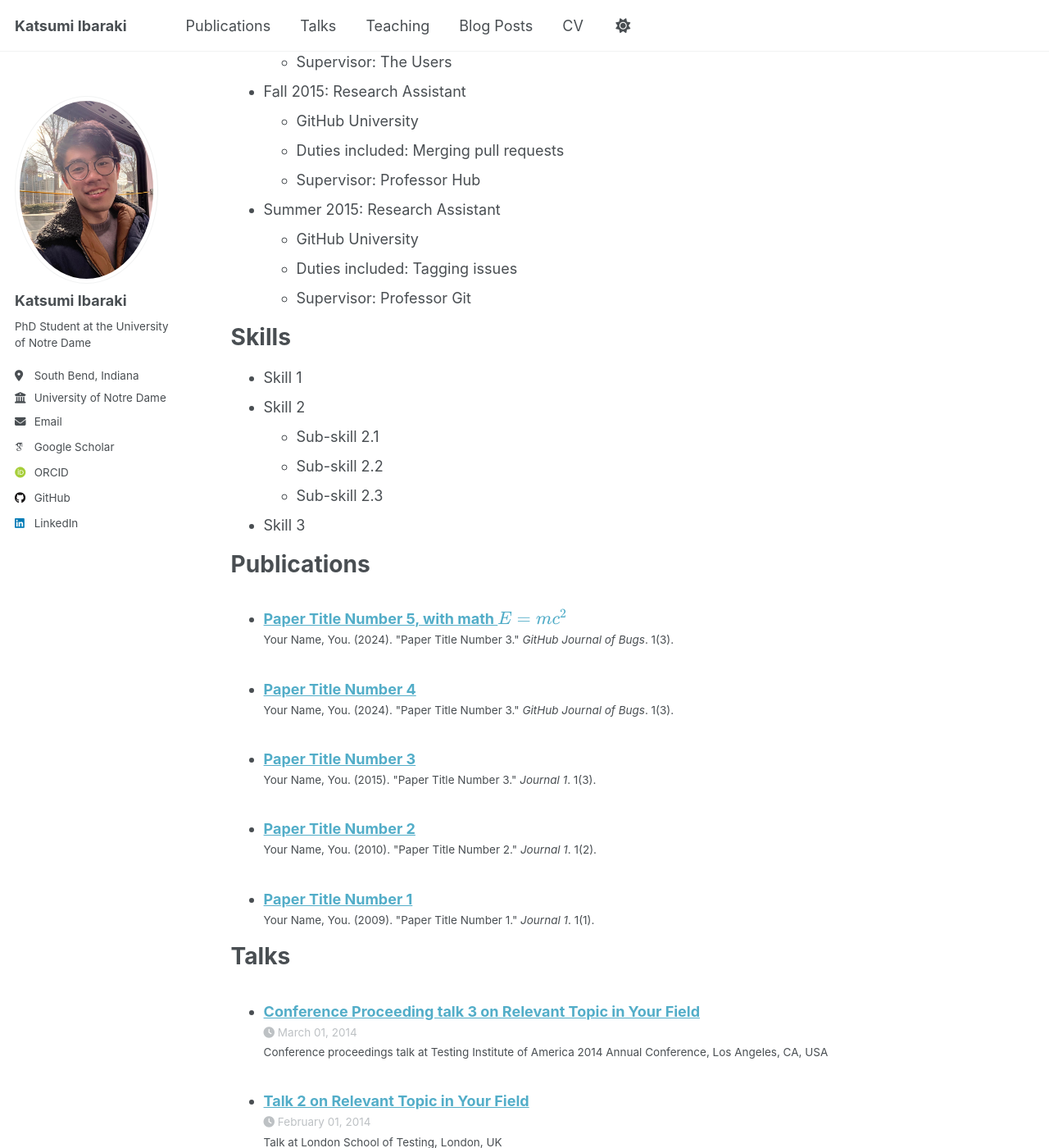
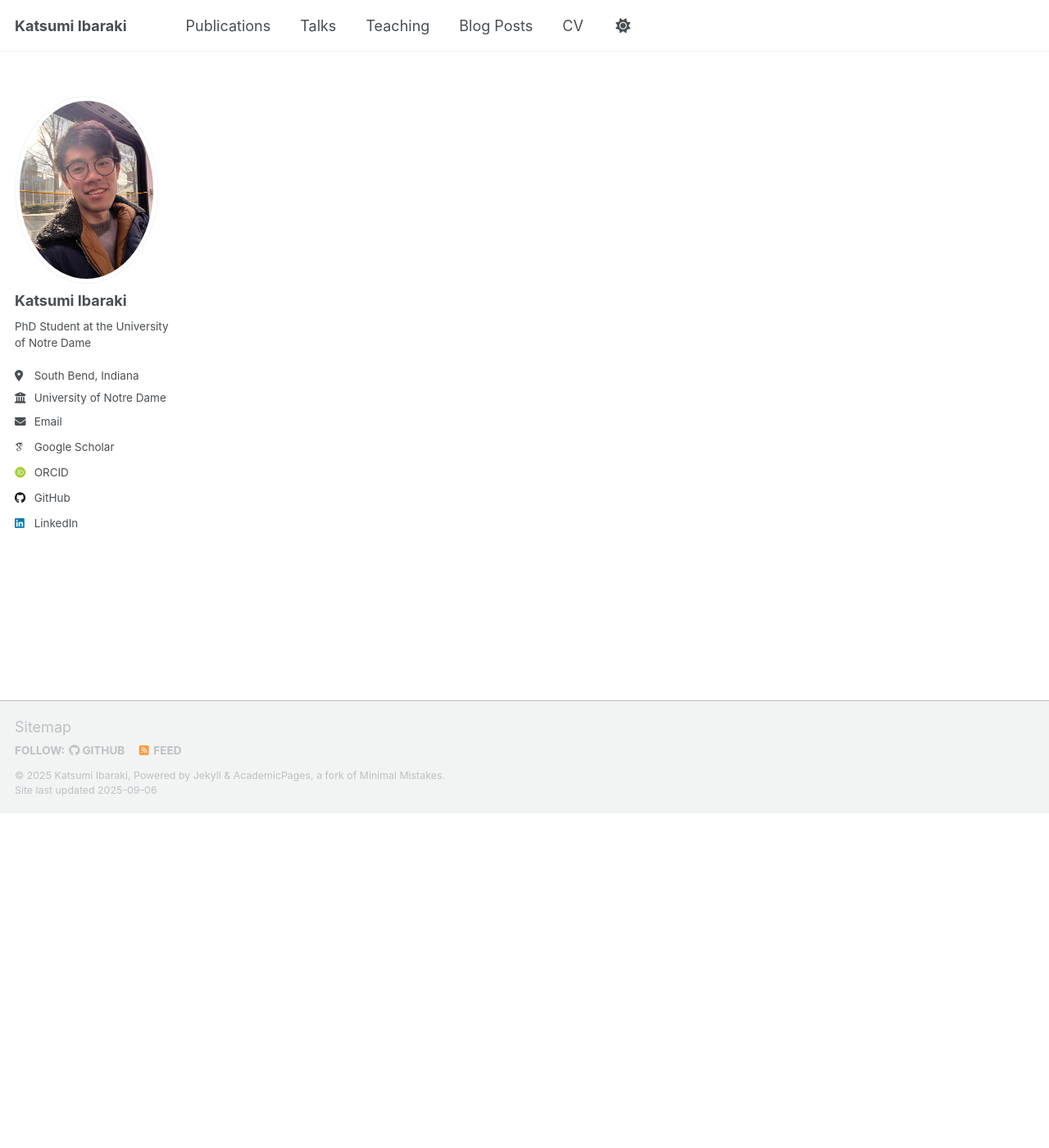
Before and after one commit to kibaraki/kibaraki.github.io, a Jekyll site: the page built from _pages/cv.md, in a window 1280 px wide and 1400 px high, scrolled down 408 px. Shown: the whole window at 82% size. Built offline with Jekyll 4.4.1, drawn with Linux system fonts in a browser that asks for light colours; some web fonts are replaced; a script that is not in the unit is left out; some of the changed text lies outside the part shown.

Commit message:
Revise CV content and link to updated version
Removed detailed sections from CV and added a link to the updated CV.

```diff
--- a/_pages/cv.md
+++ b/_pages/cv.md
@@ -9,56 +9,4 @@ redirect_from:
 
 {% include base_path %}
 
-Education
-======
-* Ph.D in Version Control Theory, GitHub University, 2018 (expected)
-* M.S. in Jekyll, GitHub University, 2014
-* B.S. in GitHub, GitHub University, 2012
-
-Work experience
-======
-* Spring 2024: Academic Pages Collaborator
-  * GitHub University
-  * Duties includes: Updates and improvements to template
-  * Supervisor: The Users
-
-* Fall 2015: Research Assistant
-  * GitHub University
-  * Duties included: Merging pull requests
-  * Supervisor: Professor Hub
-
-* Summer 2015: Research Assistant
-  * GitHub University
-  * Duties included: Tagging issues
-  * Supervisor: Professor Git
-
-Skills
-======
-* Skill 1
-* Skill 2
-  * Sub-skill 2.1
-  * Sub-skill 2.2
-  * Sub-skill 2.3
-* Skill 3
-
-Publications
-======
-  <ul>{% for post in site.publications reversed %}
-    {% include archive-single-cv.html %}
-  {% endfor %}</ul>
-
-Talks
-======
-  <ul>{% for post in site.talks reversed %}
-    {% include archive-single-talk-cv.html  %}
-  {% endfor %}</ul>
-
-Teaching
-======
-  <ul>{% for post in site.teaching reversed %}
-    {% include archive-single-cv.html %}
-  {% endfor %}</ul>
-
-Service and leadership
-======
-* Currently signed in to 43 different slack teams
+Updated CV [here](https://kibaraki.github.io/files/Academic_CV%20(9).pdf).
```
